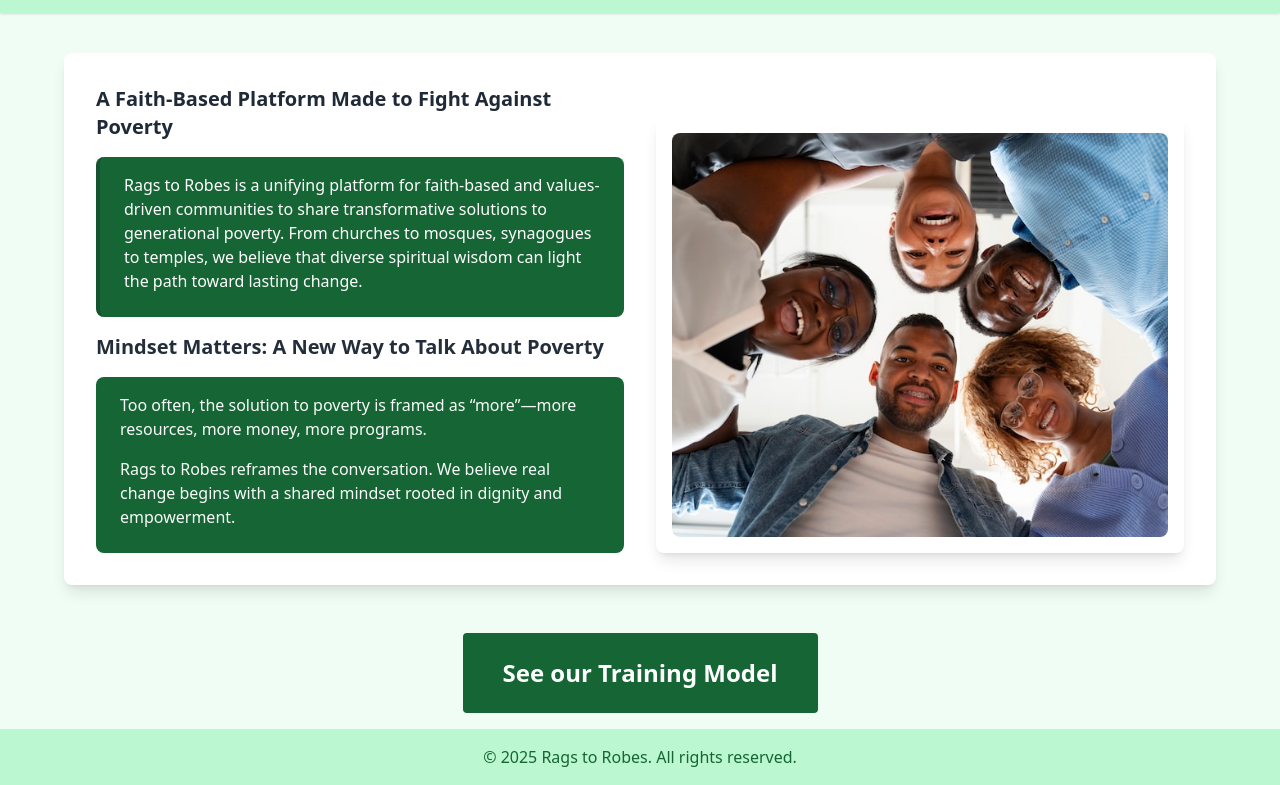
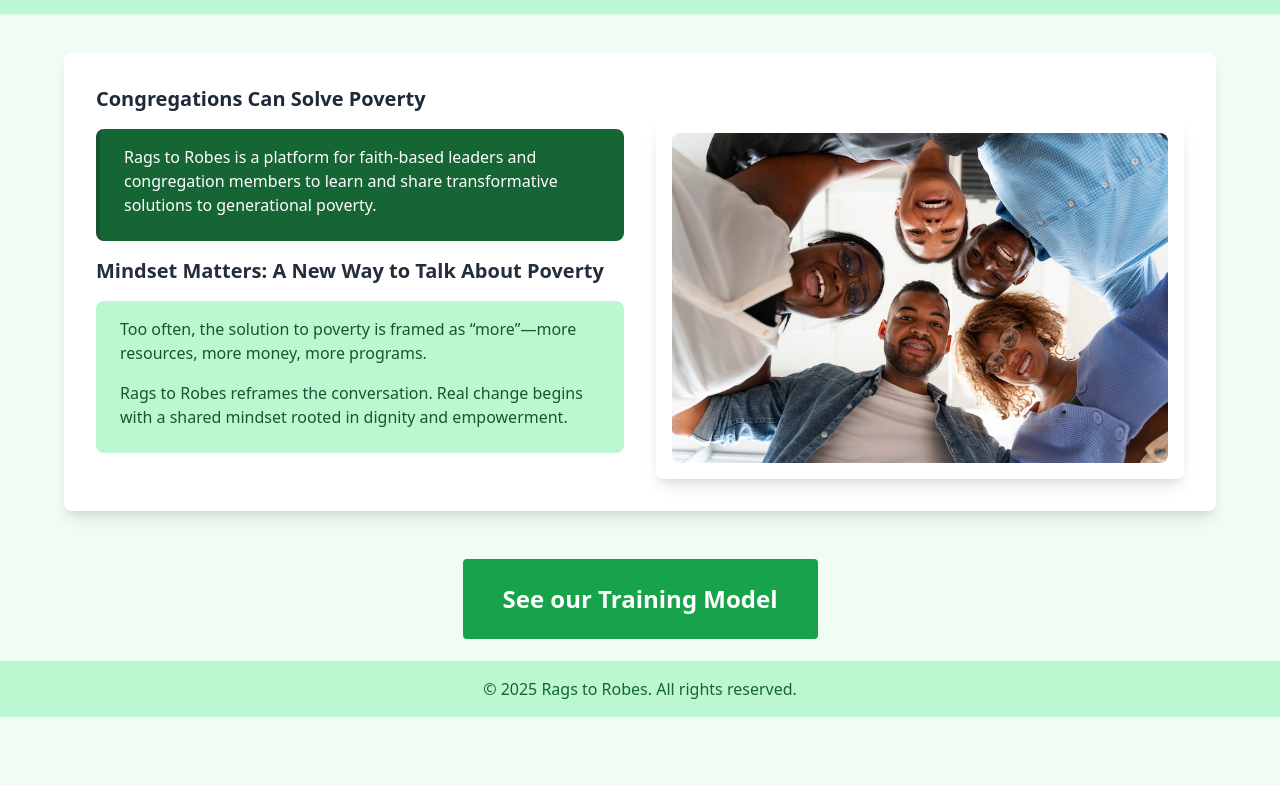
Before and after one commit to Rags-to-Robes/SIP, a plain HTML site: page index.html in a window 1280 px wide. Shown: the part 83-868 px from the top of the page. After the commit the page ends 800 px from the top, so only its background shows below. Drawn offline with nearby package versions, Linux system fonts and the light colour scheme.

Commit message:
homepage styling changes

```diff
--- a/index.html
+++ b/index.html
@@ -16,7 +16,7 @@
     <header class="bg-green-200 p-4 shadow">
       <div class="container mx-auto flex flex-col lg:flex-row justify-between items-center">
         <h1 class="text-2xl font-semibold text-green-900 hover:font-bold p-4">
-          <a href="../index.html">Rags to Robes</a>
+          <a href="index.html">Rags to Robes</a>
         </h1>
         <nav class="mt-2 md:mt-0">
           <ul class="flex gap-6 text-green-700 font-semibold">
@@ -51,14 +51,14 @@
           <!-- Left Column: Text and Stories -->
           <div class="flex-1 flex flex-col justify-between space-y-8 h-full">
             <div class="space-y-4">
-              <h2 class="text-xl font-bold mb-4">A Faith-Based Platform Made to Fight Against Poverty</h2>
+              <h2 class="text-xl font-bold mb-4">Congregations Can Solve Poverty</h2>
               <p class="bg-green-800 border-l-4 border-green-900 text-white pt-4 pb-6 px-6 rounded-lg">
-                Rags to Robes is a unifying platform for faith-based and values-driven communities to share transformative solutions to generational poverty. From churches to mosques, synagogues to temples, we believe that diverse spiritual wisdom can light the path toward lasting change.
+                Rags to Robes is a platform for faith-based leaders and congregation members to learn and share transformative solutions to generational poverty.
               </p>
               <p
                 id="rotating-title" class="text-xl font-semibold mb-2 text-left">
               </p>
-              <div class="text-md mb-6 bg-green-800 border-green-900 text-white pt-4 pb-6 px-6 rounded-lg">
+              <div class="text-md mb-6 bg-green-200 text-green-900 pt-4 pb-6 px-6 rounded-lg">
                 <p id="rotating-paragraph-1" class="mb-4"></p>
                 <p id="rotating-paragraph-2"></p>
               </div>
@@ -79,7 +79,7 @@
       </section>
       <!-- Explore the Hub button -->
       <div class="text-center mt-10">
-        <a href="pages/leadership_training.html" class="inline-block bg-green-800 text-white font-bold text-2xl px-10 py-6 rounded hover:bg-green-700 transition">
+        <a href="pages/leadership_training.html" class="inline-block bg-green-600 text-white font-bold text-2xl px-10 py-6 rounded hover:bg-green-800 transition">
           See our Training Model
         </a>
       </div>
@@ -126,27 +126,27 @@
       {
         title: "Mindset Matters: A New Way to Talk About Poverty",
         paragraph1: "Too often, the solution to poverty is framed as “more”—more resources, more money, more programs.",
-        paragraph2: "Rags to Robes reframes the conversation. We believe real change begins with a shared mindset rooted in dignity and empowerment."
+        paragraph2: "Rags to Robes reframes the conversation. Real change begins with a shared mindset rooted in dignity and empowerment."
       },
       {
         title: "Events that Inspire Unity",
-        paragraph1: "Our interfaith events highlight what’s possible when communities gather with shared purpose and mutual respect.",
-        paragraph2: "From local panels to national summits, we invite you to learn, participate, and lead the movement for change."
+        paragraph1: "These interfaith events highlight what’s possible when communities gather with shared purpose and mutual respect.",
+        paragraph2: "From local panels to national summits, there's a chance to learn, participate, and lead the movement for change."
       },
       {
         title: "Resource Sharing for Greater Impact",
-        paragraph1: "No single congregation can do it all — but together, we can do so much more by pooling what we have.",
+        paragraph1: "No single congregation can do it all — but together, comunities can do so much more by pooling what they have.",
         paragraph2: "Access videos, curriculum, and more contributed by churches, nonprofits, and leaders from across the network."
       },
+      // {
+      //   title: "Building Bridges, Not Barriers",
+      //   paragraph1: "Our platform connects faith communities with local leaders, nonprofits, and agencies to fight against poverty.",
+      //   paragraph2: "Together, we can break down barriers and build pathways for everyone to receive the same opportunities."
+      // },
       {
-        title: "Building Bridges, Not Barriers",
-        paragraph1: "Our platform connects faith communities with local leaders, nonprofits, and agencies to fight against poverty.",
-        paragraph2: "Together, we can break down barriers and build pathways for everyone to receive the same opportunities."
-      },
-      {
-        title: "Training Leaders for Compassionate Action",
+        title: "Training Leaders and Members for Compassionate Action",
         paragraph1: "Equip your team with tools for trauma-informed care and approaches that preserve individual dignity.",
-        paragraph2: "Our training empowers leaders to foster trust and unity—serving as bridges, not barriers, within their communities."
+        paragraph2: "This training empowers leaders to foster trust and unity—serving as bridges, not barriers, within their communities."
       }
       ];
 
```
